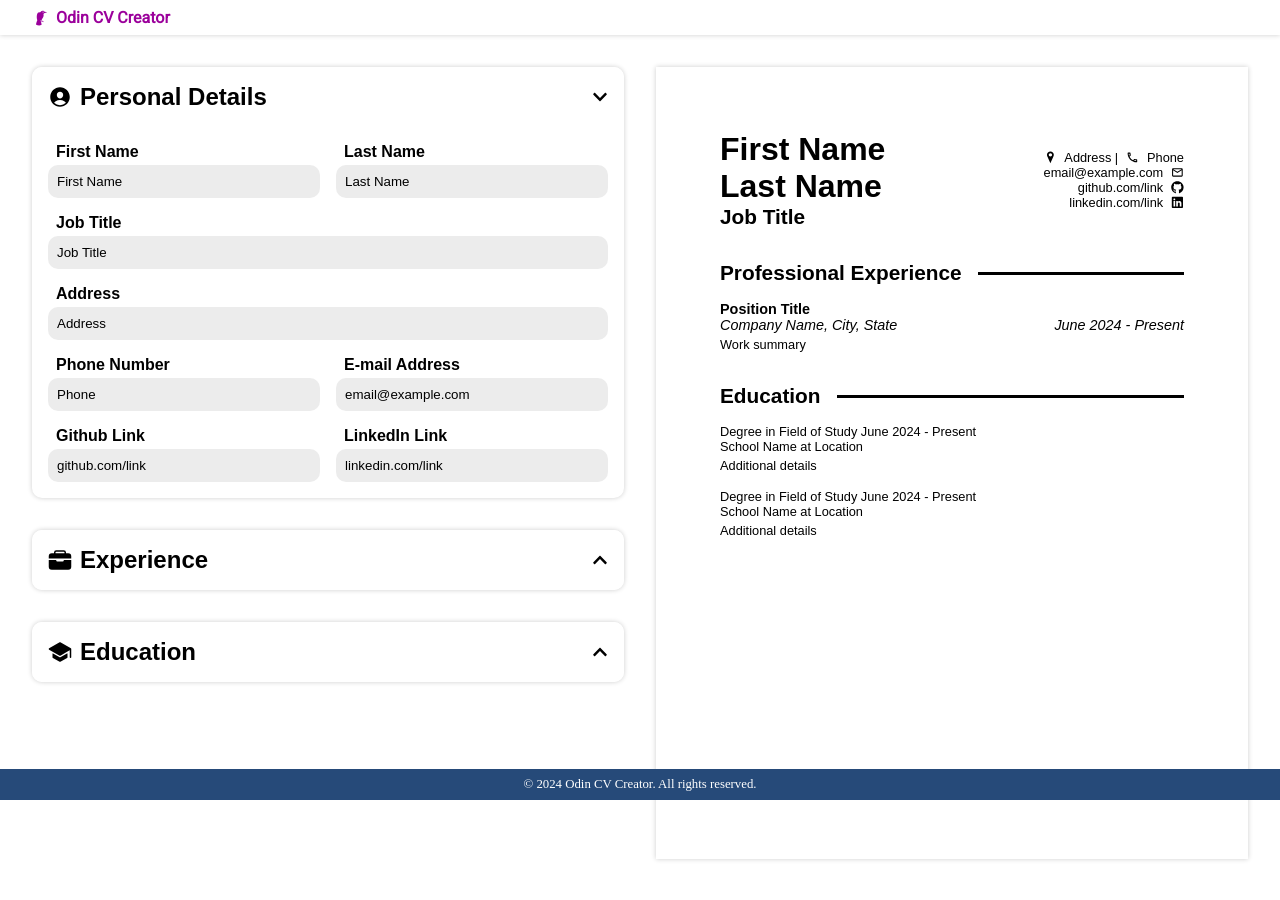
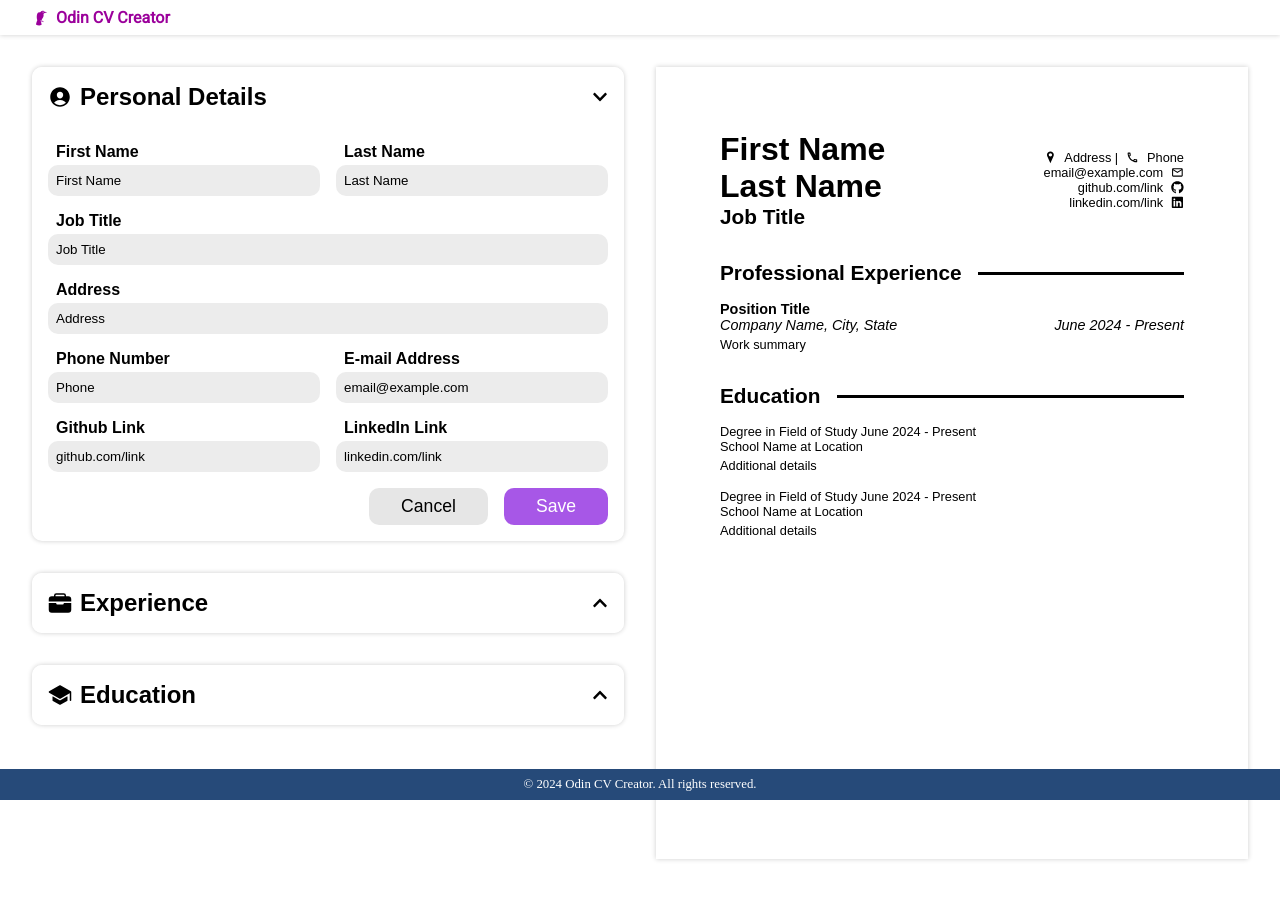
Before and after one commit to Ziorks/odin-cv-creator, a React (Vite) app: page / in a window 1280 px wide. Shown: the top 900 px of the page. Built offline with nearby package versions, Linux system fonts and the light colour scheme.

Commit message:
Add FormButtons component and renamed some components

```diff
--- a/src/components/App.jsx
+++ b/src/components/App.jsx
@@ -4,11 +4,11 @@ import InputContainer from "./InputContainer";
 import InputSection from "./InputSection";
 import FormSelector from "./FormSelector";
 import FormSelection from "./FormSelection";
-import GeneralInfoForm from "./GeneralInfoForm";
-import WorkInfoForm from "./WorkInfoForm";
-import EducationInfoForm from "./EducationInfoForm";
+import PersonalForm from "./PersonalForm";
+import WorkForm from "./WorkForm";
+import EducationForm from "./EducationForm";
 import LivePreview from "./LivePreview";
-import GeneralInfo from "./GeneralInfo";
+import PersonalInfo from "./PersonalInfo";
 import WorkInfo from "./WorkInfo";
 import WorkInfoEntry from "./WorkInfoEntry";
 import EducationInfo from "./EducationInfo";
@@ -91,7 +91,7 @@ function App() {
             icon={<IoPersonCircle />}
             name="Personal Details"
             isActive={activeInputSection === 0}>
-            <GeneralInfoForm data={generalData} />
+            <PersonalForm data={generalData} />
           </InputSection>
           <InputSection
             icon={<IoBriefcase />}
@@ -104,7 +104,7 @@ function App() {
                 ))}
               </FormSelector>
             ) : (
-              <WorkInfoForm data={experienceData[activeExperienceForm]} />
+              <WorkForm data={experienceData[activeExperienceForm]} />
             )}
           </InputSection>
           <InputSection
@@ -118,12 +118,12 @@ function App() {
                 ))}
               </FormSelector>
             ) : (
-              <EducationInfoForm data={educationData[0]} />
+              <EducationForm data={educationData[0]} />
             )}
           </InputSection>
         </InputContainer>
         <LivePreview>
-          <GeneralInfo data={generalData} />
+          <PersonalInfo data={generalData} />
           <WorkInfo>
             {experienceData.map(
               (entry) =>
--- a/src/components/EducationInfoForm.jsx
+++ b/src/components/EducationForm.jsx
@@ -1,8 +1,9 @@
-import "../styles/EducationInfoForm.css";
+import FormButtons from "./FormButtons";
+import "../styles/EducationForm.css";
 
-function EducationInfoForm({ data }) {
+function EducationForm({ data }) {
   return (
-    <div className="educationInfoForm">
+    <div className="educationForm">
       <div>
         <label htmlFor="school">School</label>
         <input type="text" name="school" id="school" value={data.school} />
@@ -50,8 +51,9 @@ function EducationInfoForm({ data }) {
         <label htmlFor="details">Additional Details</label>
         <textarea rows={3} name="details" id="details" value={data.details} />
       </div>
+      <FormButtons />
     </div>
   );
 }
 
-export default EducationInfoForm;
+export default EducationForm;
--- /dev/null
+++ b/src/components/FormButtons.jsx
@@ -0,0 +1,12 @@
+import "../styles/FormButtons.css";
+
+function FormButtons() {
+  return (
+    <div className="formButtons">
+      <button className="cancelBtn">Cancel</button>
+      <button className="saveBtn">Save</button>
+    </div>
+  );
+}
+
+export default FormButtons;
--- a/src/components/GeneralInfoForm.jsx
+++ b/src/components/PersonalForm.jsx
@@ -1,8 +1,9 @@
-import "../styles/GeneralInfoForm.css";
+import FormButtons from "./FormButtons";
+import "../styles/PersonalForm.css";
 
-function GeneralInfoForm({ data }) {
+function PersonalForm({ data }) {
   return (
-    <div className="generalInfoForm">
+    <div className="personalForm">
       <div className="group">
         <div>
           <label htmlFor="firstName">First Name</label>
@@ -61,8 +62,9 @@ function GeneralInfoForm({ data }) {
           />
         </div>
       </div>
+      <FormButtons />
     </div>
   );
 }
 
-export default GeneralInfoForm;
+export default PersonalForm;
--- a/src/components/GeneralInfo.jsx
+++ b/src/components/PersonalInfo.jsx
@@ -1,11 +1,11 @@
 import { MdOutlinePhone, MdOutlineMail } from "react-icons/md";
 import { GiPositionMarker } from "react-icons/gi";
 import { FaGithub, FaLinkedin } from "react-icons/fa";
-import "../styles/GeneralInfo.css";
+import "../styles/PersonalInfo.css";
 
-function GeneralInfo({ data }) {
+function PersonalInfo({ data }) {
   return (
-    <div className="generalInfo">
+    <div className="personalInfo">
       <div className="left">
         <p className="name">{data.firstName}</p>
         <p className="name">{data.lastName}</p>
@@ -29,4 +29,4 @@ function GeneralInfo({ data }) {
   );
 }
 
-export default GeneralInfo;
+export default PersonalInfo;
--- a/src/components/WorkInfoForm.jsx
+++ b/src/components/WorkForm.jsx
@@ -1,8 +1,9 @@
-import "../styles/WorkInfoForm.css";
+import FormButtons from "./FormButtons";
+import "../styles/WorkForm.css";
 
-function WorkInfoForm({ data }) {
+function WorkForm({ data }) {
   return (
-    <div className="workInfoForm">
+    <div className="workForm">
       <div>
         <label htmlFor="position">Position Title</label>
         <input
@@ -45,8 +46,9 @@ function WorkInfoForm({ data }) {
         <label htmlFor="summary">Work Summary</label>
         <textarea rows={3} name="summary" id="summary" value={data.summary} />
       </div>
+      <FormButtons />
     </div>
   );
 }
 
-export default WorkInfoForm;
+export default WorkForm;
--- a/src/styles/EducationInfoForm.css
+++ b/src/styles/EducationForm.css
@@ -1,29 +1,29 @@
-.educationInfoForm {
+.educationForm {
   padding: 1rem;
   display: flex;
   flex-direction: column;
   gap: 1rem;
 }
 
-.educationInfoForm > .group {
+.educationForm > .group {
   display: flex;
   gap: 1rem;
 }
-.educationInfoForm > .group > div {
+.educationForm > .group > div {
   flex: 1;
 }
 
-.educationInfoForm label {
+.educationForm label {
   display: block;
   font-weight: bold;
   margin: 0 0 4px 8px;
 }
 
-.educationInfoForm input,
-.educationInfoForm textarea {
+.educationForm input,
+.educationForm textarea {
   display: block;
   width: 100%;
-  border: 1px solid transparent;
+  border: none;
   box-shadow: none;
   padding: 0.5rem;
   border-radius: 10px;
@@ -31,12 +31,12 @@
   transition: box-shadow 250ms;
 }
 
-.educationInfoForm textarea {
+.educationForm textarea {
   resize: vertical;
 }
 
-.educationInfoForm input:focus,
-.educationInfoForm textarea:focus {
+.educationForm input:focus,
+.educationForm textarea:focus {
   outline: none;
   box-shadow: 0 0 0 2px rgba(0, 162, 255, 0.4), 0 0 10px rgba(0, 0, 0, 0.3);
 }
--- /dev/null
+++ b/src/styles/FormButtons.css
@@ -0,0 +1,29 @@
+.formButtons {
+  display: flex;
+  justify-content: flex-end;
+  gap: 16px;
+}
+
+.formButtons > .cancelBtn {
+  background-color: rgb(230, 230, 230);
+}
+
+.formButtons > .saveBtn {
+  color: white;
+  background-color: rgb(167, 87, 231);
+}
+
+.formButtons > button {
+  cursor: pointer;
+  border: none;
+  border-radius: 10px;
+  padding: 0.5rem 2rem;
+  font-size: 1.1rem;
+  transition: box-shadow 250ms;
+}
+
+.formButtons > button:hover,
+.formButtons > button:focus {
+  outline: none;
+  box-shadow: 0 0 0 2px rgba(0, 162, 255, 0.4), 0 0 10px rgba(0, 0, 0, 0.3);
+}
--- a/src/styles/GeneralInfoForm.css
+++ b/src/styles/PersonalForm.css
@@ -1,28 +1,28 @@
-.generalInfoForm {
+.personalForm {
   padding: 1rem;
   display: flex;
   flex-direction: column;
   gap: 1rem;
 }
 
-.generalInfoForm > .group {
+.personalForm > .group {
   display: flex;
   gap: 1rem;
 }
-.generalInfoForm > .group > div {
+.personalForm > .group > div {
   flex: 1;
 }
 
-.generalInfoForm label {
+.personalForm label {
   display: block;
   font-weight: bold;
   margin: 0 0 4px 8px;
 }
 
-.generalInfoForm input {
+.personalForm input {
   display: block;
   width: 100%;
-  border: 1px solid transparent;
+  border: none;
   box-shadow: none;
   padding: 0.5rem;
   border-radius: 10px;
@@ -30,7 +30,7 @@
   transition: box-shadow 250ms;
 }
 
-.generalInfoForm input:focus {
+.personalForm input:focus {
   outline: none;
   box-shadow: 0 0 0 2px rgba(0, 162, 255, 0.4), 0 0 10px rgba(0, 0, 0, 0.3);
 }
--- a/src/styles/GeneralInfo.css
+++ b/src/styles/PersonalInfo.css
@@ -1,20 +1,20 @@
-.generalInfo {
+.personalInfo {
   display: flex;
   justify-content: space-between;
   align-items: center;
 }
 
-.generalInfo .name {
+.personalInfo .name {
   font-size: 2rem;
   font-weight: bold;
 }
 
-.generalInfo .title {
+.personalInfo .title {
   font-size: 1.3rem;
   font-weight: bold;
 }
 
-.generalInfo > .right > * {
+.personalInfo > .right > * {
   display: flex;
   align-items: center;
   justify-content: flex-end;
--- a/src/styles/WorkInfoForm.css
+++ b/src/styles/WorkForm.css
@@ -1,29 +1,29 @@
-.workInfoForm {
+.workForm {
   padding: 1rem;
   display: flex;
   flex-direction: column;
   gap: 1rem;
 }
 
-.workInfoForm > .group {
+.workForm > .group {
   display: flex;
   gap: 1rem;
 }
-.workInfoForm > .group > div {
+.workForm > .group > div {
   flex: 1;
 }
 
-.workInfoForm label {
+.workForm label {
   display: block;
   font-weight: bold;
   margin: 0 0 4px 8px;
 }
 
-.workInfoForm input,
-.workInfoForm textarea {
+.workForm input,
+.workForm textarea {
   display: block;
   width: 100%;
-  border: 1px solid transparent;
+  border: none;
   box-shadow: none;
   padding: 0.5rem;
   border-radius: 10px;
@@ -31,12 +31,12 @@
   transition: box-shadow 250ms;
 }
 
-.workInfoForm textarea {
+.workForm textarea {
   resize: vertical;
 }
 
-.workInfoForm input:focus,
-.workInfoForm textarea:focus {
+.workForm input:focus,
+.workForm textarea:focus {
   outline: none;
   box-shadow: 0 0 0 2px rgba(0, 162, 255, 0.4), 0 0 10px rgba(0, 0, 0, 0.3);
 }
```
